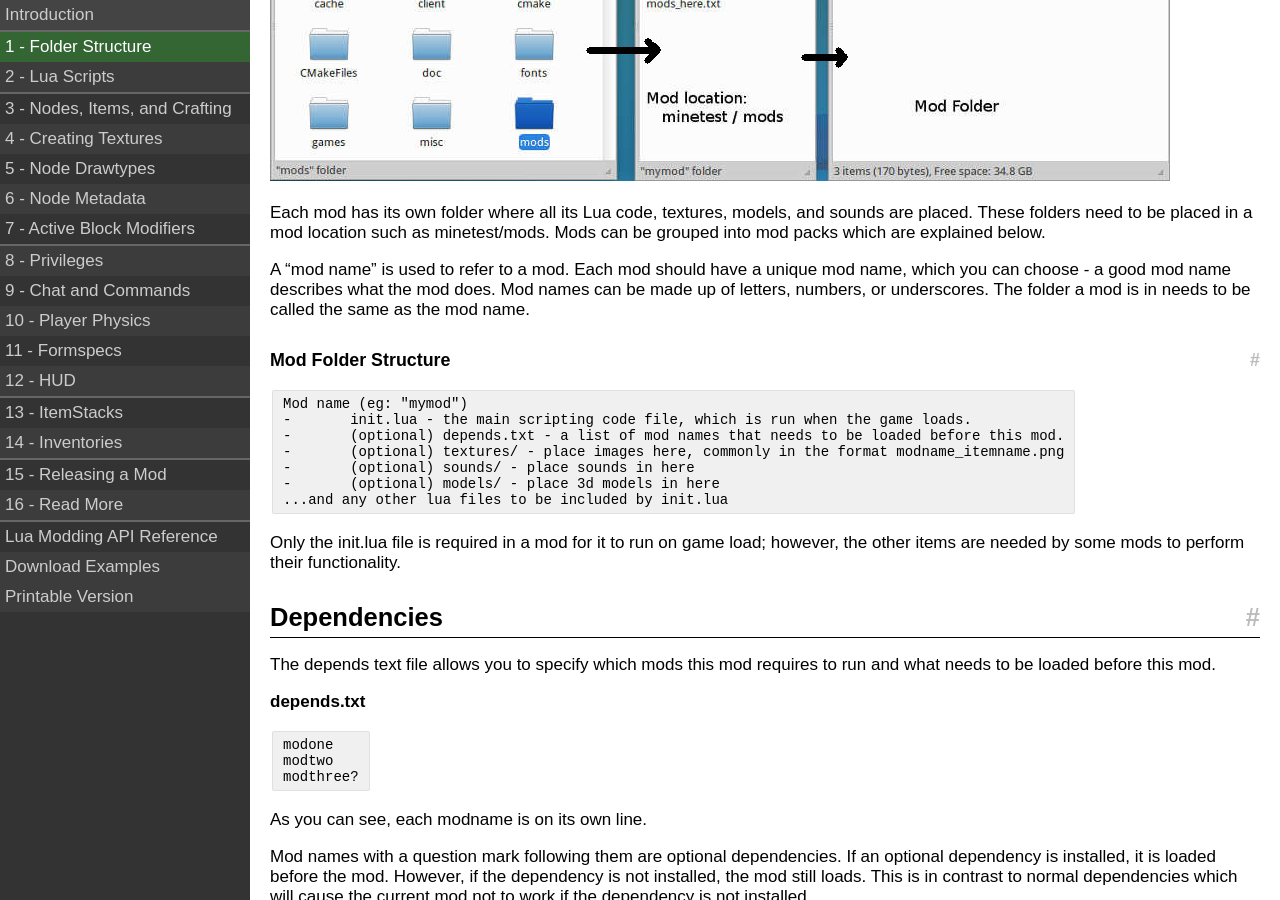
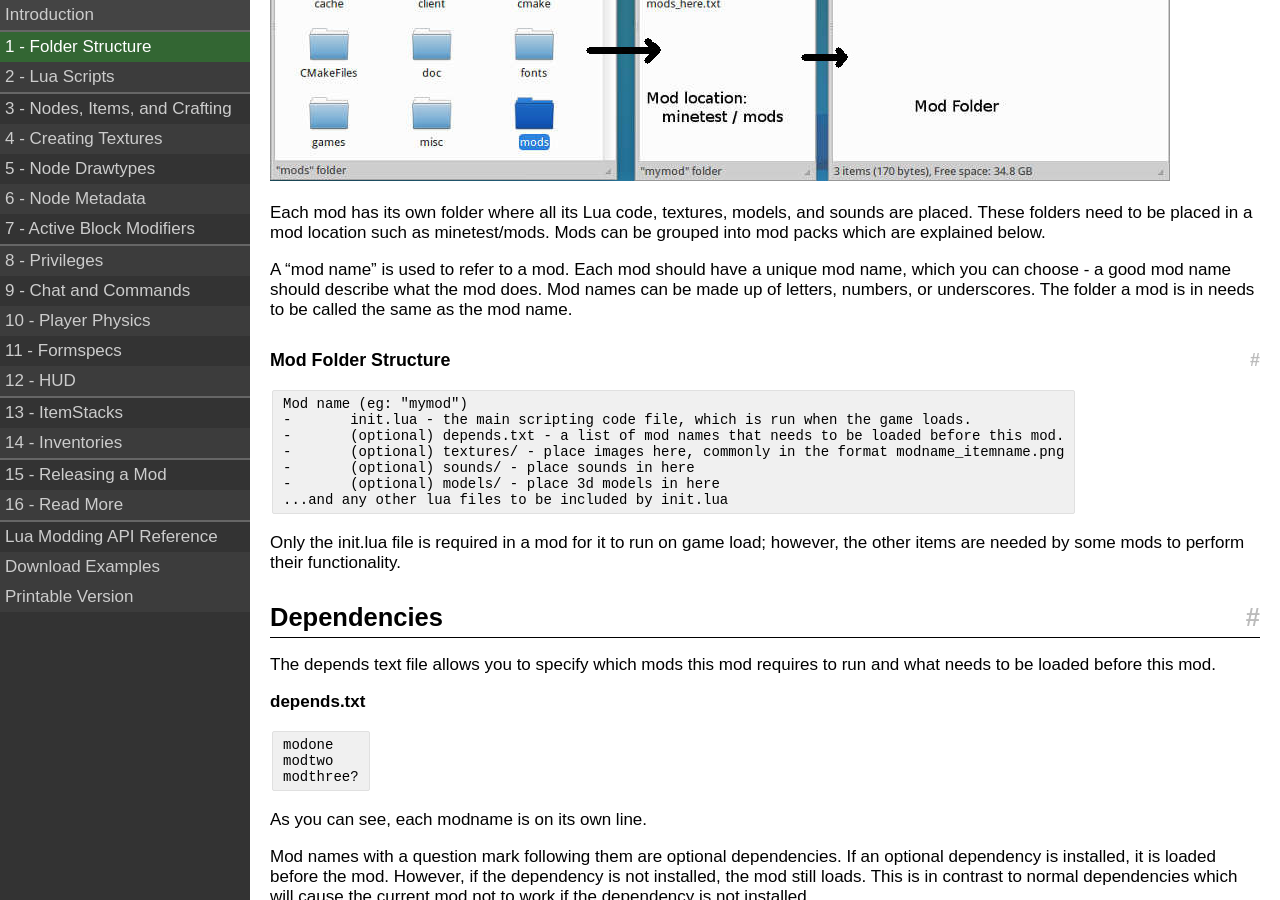
Before and after one commit to rubenwardy/minetest_modding_book, a Jekyll site: the page built from chapters/folders.md, in a window 1280 px wide and 900 px high, scrolled down 506 px. Built offline with Jekyll 4.4.1, drawn with Linux system fonts in a browser that asks for light colours; nearby versions of some CDN libraries.

Commit message:
Fix typos reported by Godo

```diff
--- a/chapters/folders.md
+++ b/chapters/folders.md
@@ -22,7 +22,7 @@ are placed. These folders need to be placed in a mod location such as
 minetest/mods. Mods can be grouped into mod packs which are explained below.
 
 A "mod name" is used to refer to a mod. Each mod should have a unique mod name,
-which you can choose - a good mod name describes what the mod does.
+which you can choose - a good mod name should describe what the mod does.
 Mod names can be made up of letters, numbers, or underscores. The folder a mod is
 in needs to be called the same as the mod name.
 
```
Also changed, not shown: chapters/nodes_items_crafting.md (+1 -1 lines), README.md.
